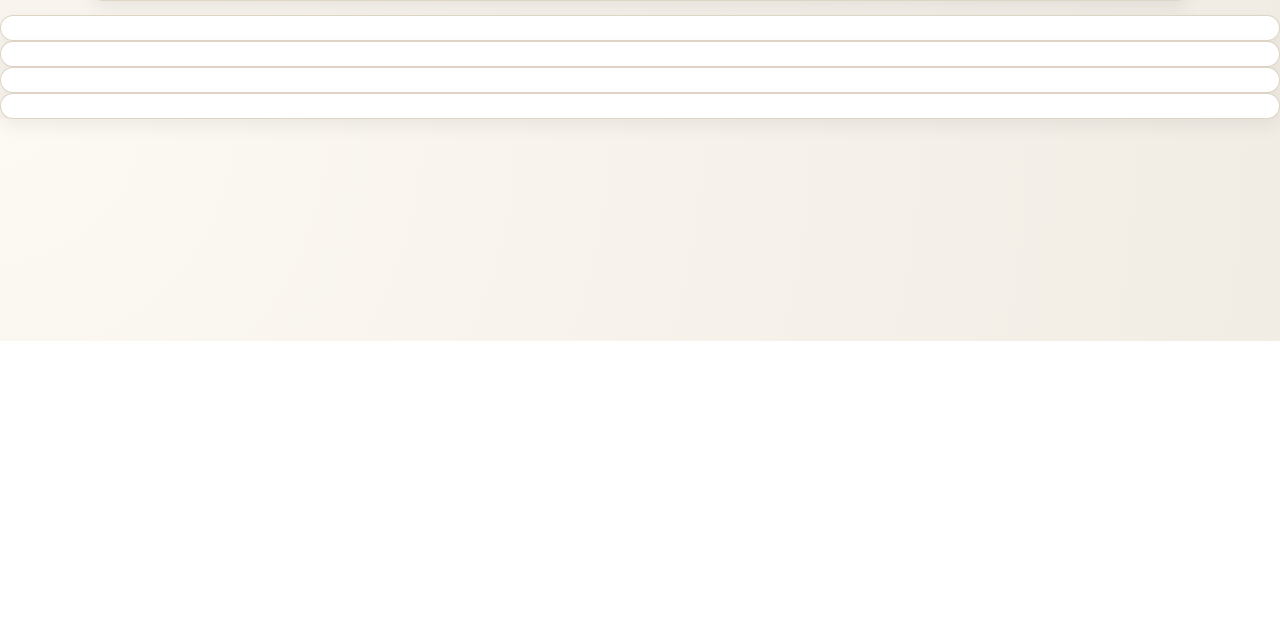
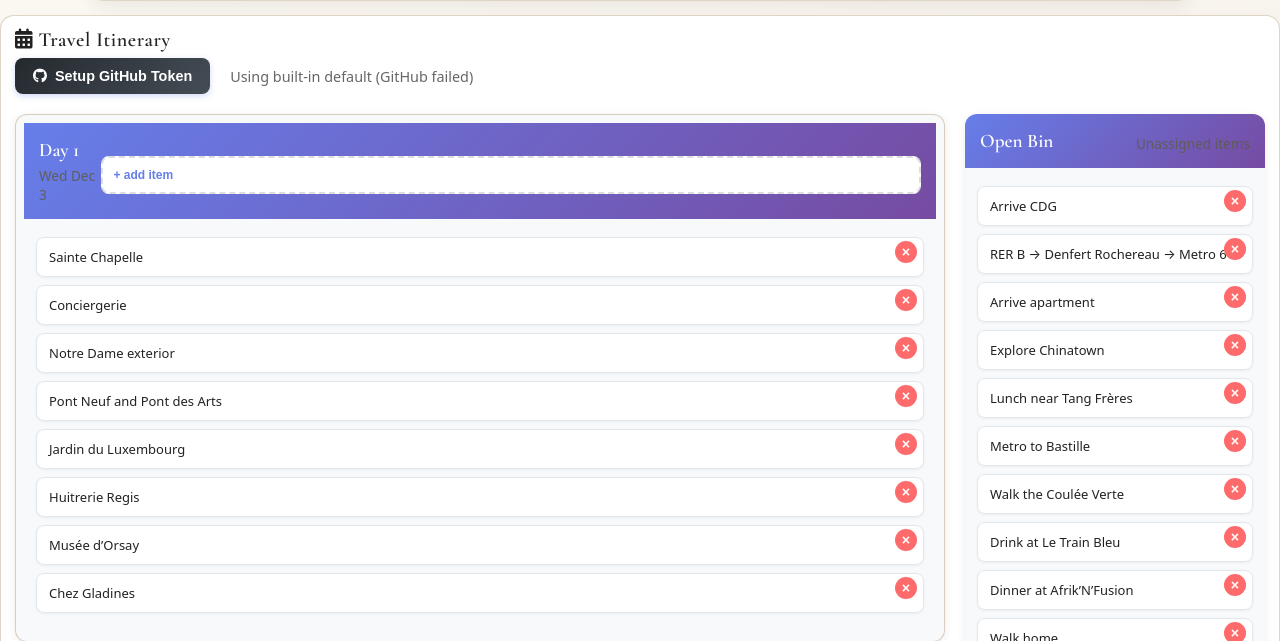
Before and after one commit to omatty123/paris2025, a plain HTML site: page index.html in a window 1280 px wide. Shown: the part 459-1100 px from the top of the page. Before the commit the page ends 800 px from the top, so only its background shows below. Drawn offline with nearby package versions, Linux system fonts and the light colour scheme; no server answers.

Commit message:
Update index.html

```diff
--- a/index.html
+++ b/index.html
@@ -82,10 +82,222 @@
 
     <!-- LEFT SIDE: ITINERARY -->
     <div class="col-large">
-      <div id="itinerary-module"
-        class="card module-box"
-        data-module="modules/itinerary.html">
+      <!-- Replace the itinerary-module div with this: -->
+<div id="itinerary-module" class="card module-box">
+  <h2 class="module-title">
+    <i class="fas fa-calendar-days"></i> Travel Itinerary
+  </h2>
+
+  <div class="itinerary-controls">
+    <button id="githubModeBtn" class="control-btn github-btn">
+      <i class="fab fa-github"></i> Setup GitHub Token
+    </button>
+    <span id="saveStatus" style="color: #666; font-size: 0.9em; margin-left: 10px;">Loading...</span>
+  </div>
+
+  <div class="itinerary-layout">
+    <!-- Left: Day columns stacked vertically -->
+    <div class="itinerary-days-stack">
+      <div id="itineraryBoard"></div>
+    </div>
+
+    <!-- Right: Open bin -->
+    <div class="itinerary-open-bin-wrapper">
+      <div class="itinerary-column-header">
+        <h3 class="itinerary-column-title">Open Bin</h3>
+        <p class="itinerary-column-meta">Unassigned items</p>
       </div>
+      <div id="openBinColumn" class="itinerary-column-body"></div>
+    </div>
+  </div>
+</div>
+
+<!-- Add this CSS for the itinerary layout -->
+<style>
+.itinerary-controls {
+  display: flex;
+  gap: 10px;
+  margin-bottom: 20px;
+  align-items: center;
+  flex-wrap: wrap;
+}
+
+.control-btn {
+  padding: 10px 18px;
+  border: none;
+  border-radius: 8px;
+  background: linear-gradient(135deg, #667eea 0%, #764ba2 100%);
+  color: white;
+  font-weight: 600;
+  cursor: pointer;
+  transition: all 0.3s;
+  box-shadow: 0 2px 6px rgba(102, 126, 234, 0.3);
+  font-size: 0.9em;
+  display: flex;
+  align-items: center;
+  gap: 8px;
+}
+
+.control-btn:hover {
+  transform: translateY(-2px);
+  box-shadow: 0 4px 12px rgba(102, 126, 234, 0.4);
+}
+
+.control-btn.github-btn {
+  background: linear-gradient(135deg, #24292e 0%, #444d56 100%);
+}
+
+.control-btn.github-btn:hover {
+  box-shadow: 0 4px 12px rgba(36, 41, 46, 0.4);
+}
+
+.itinerary-layout {
+  display: grid;
+  grid-template-columns: 1fr 300px;
+  gap: 20px;
+}
+
+.itinerary-days-stack {
+  display: flex;
+  flex-direction: column;
+  gap: 15px;
+}
+
+#itineraryBoard {
+  display: flex;
+  flex-direction: column;
+  gap: 15px;
+}
+
+.itinerary-column {
+  background: #f8f9fa;
+  border-radius: 12px;
+  box-shadow: 0 2px 8px rgba(0, 0, 0, 0.08);
+  overflow: hidden;
+}
+
+.itinerary-column-header {
+  padding: 15px;
+  background: linear-gradient(135deg, #667eea 0%, #764ba2 100%);
+  color: white;
+  display: flex;
+  justify-content: space-between;
+  align-items: center;
+}
+
+.itinerary-column-title {
+  margin: 0;
+  font-size: 1.2em;
+  font-weight: 600;
+  font-family: 'Cormorant Garamond', serif;
+}
+
+.itinerary-column-meta {
+  margin: 4px 0 0 0;
+  font-size: 0.85em;
+  opacity: 0.9;
+}
+
+.itinerary-column-body {
+  padding: 12px;
+  min-height: 80px;
+  transition: background 0.3s;
+}
+
+.itinerary-column-body.drag-over {
+  background: rgba(102, 126, 234, 0.1);
+  border: 2px dashed #667eea;
+}
+
+.itinerary-item {
+  background: white;
+  border: 1px solid #e1e8ed;
+  border-radius: 8px;
+  padding: 10px 12px;
+  margin-bottom: 8px;
+  cursor: move;
+  transition: all 0.2s;
+  display: flex;
+  justify-content: space-between;
+  align-items: center;
+  box-shadow: 0 1px 3px rgba(0, 0, 0, 0.05);
+  position: relative;
+}
+
+.itinerary-item:hover {
+  border-color: #667eea;
+  box-shadow: 0 3px 8px rgba(0, 0, 0, 0.1);
+  transform: translateX(2px);
+}
+
+.itinerary-item-delete {
+  width: 22px;
+  height: 22px;
+  border: none;
+  border-radius: 50%;
+  background: #ff6b6b;
+  color: white;
+  font-size: 1.1em;
+  font-weight: bold;
+  cursor: pointer;
+  transition: all 0.2s;
+  display: flex;
+  align-items: center;
+  justify-content: center;
+  padding: 0;
+  line-height: 1;
+  margin-left: 10px;
+  flex-shrink: 0;
+}
+
+.itinerary-item-delete:hover {
+  background: #ff5252;
+  transform: scale(1.15);
+}
+
+.itinerary-add-item {
+  width: 100%;
+  padding: 10px;
+  margin-top: 8px;
+  border: 2px dashed #ddd;
+  border-radius: 8px;
+  background: white;
+  color: #667eea;
+  font-weight: 600;
+  cursor: pointer;
+  transition: all 0.2s;
+}
+
+.itinerary-add-item:hover {
+  border-color: #667eea;
+  background: rgba(102, 126, 234, 0.05);
+}
+
+.itinerary-open-bin-wrapper {
+  background: #f8f9fa;
+  border-radius: 12px;
+  box-shadow: 0 2px 8px rgba(0, 0, 0, 0.08);
+  overflow: hidden;
+  max-height: 600px;
+  display: flex;
+  flex-direction: column;
+}
+
+#openBinColumn {
+  overflow-y: auto;
+  flex: 1;
+}
+
+@media (max-width: 1024px) {
+  .itinerary-layout {
+    grid-template-columns: 1fr;
+  }
+
+  .itinerary-open-bin-wrapper {
+    max-height: 400px;
+  }
+}
+</style>
 
       <div id="flight-weather-module"
         class="card module-box"
```
